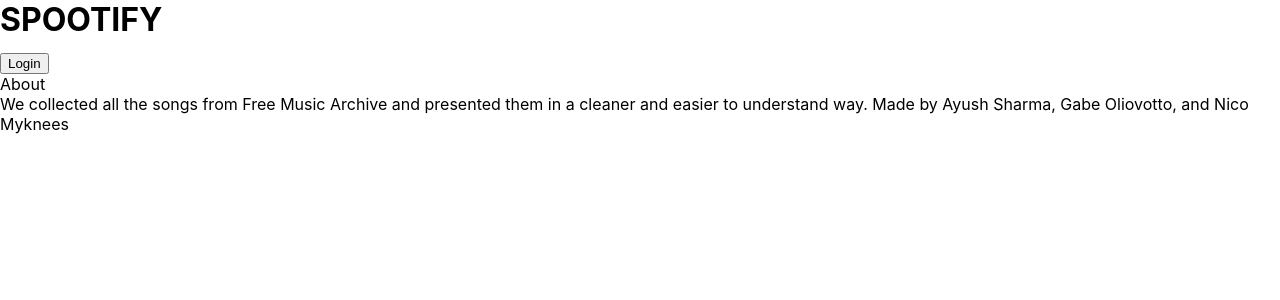
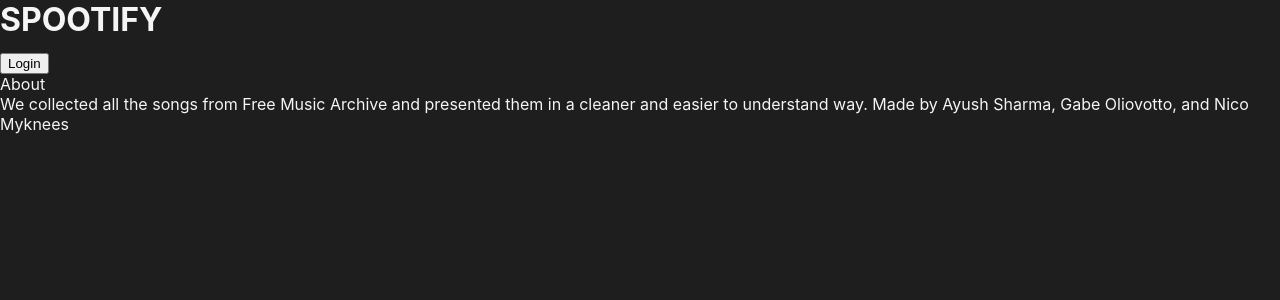
Before and after one commit to NicoM-7/Music-Webapp, a React (Create React App) app in the folder frontend/: page / in a window 1280 px wide. Shown: the top 300 px of the page. Built offline with nearby package versions, Linux system fonts and the light colour scheme.

Commit message:
Made styles night friendly

```diff
--- a/frontend/src/styles/index.css
+++ b/frontend/src/styles/index.css
@@ -1,4 +1,6 @@
 body {
+  background-color: rgb(30, 30, 30);
+  color: whitesmoke;
   margin: 0;
   font-family: -apple-system, BlinkMacSystemFont, 'Segoe UI', 'Roboto', 'Oxygen',
     'Ubuntu', 'Cantarell', 'Fira Sans', 'Droid Sans', 'Helvetica Neue', sans-serif;
--- a/frontend/src/styles/track.css
+++ b/frontend/src/styles/track.css
@@ -16,6 +16,7 @@
 }
 
 .content {
+    color: black;
     padding: 0px;
     display: none;
     overflow: hidden;
```
